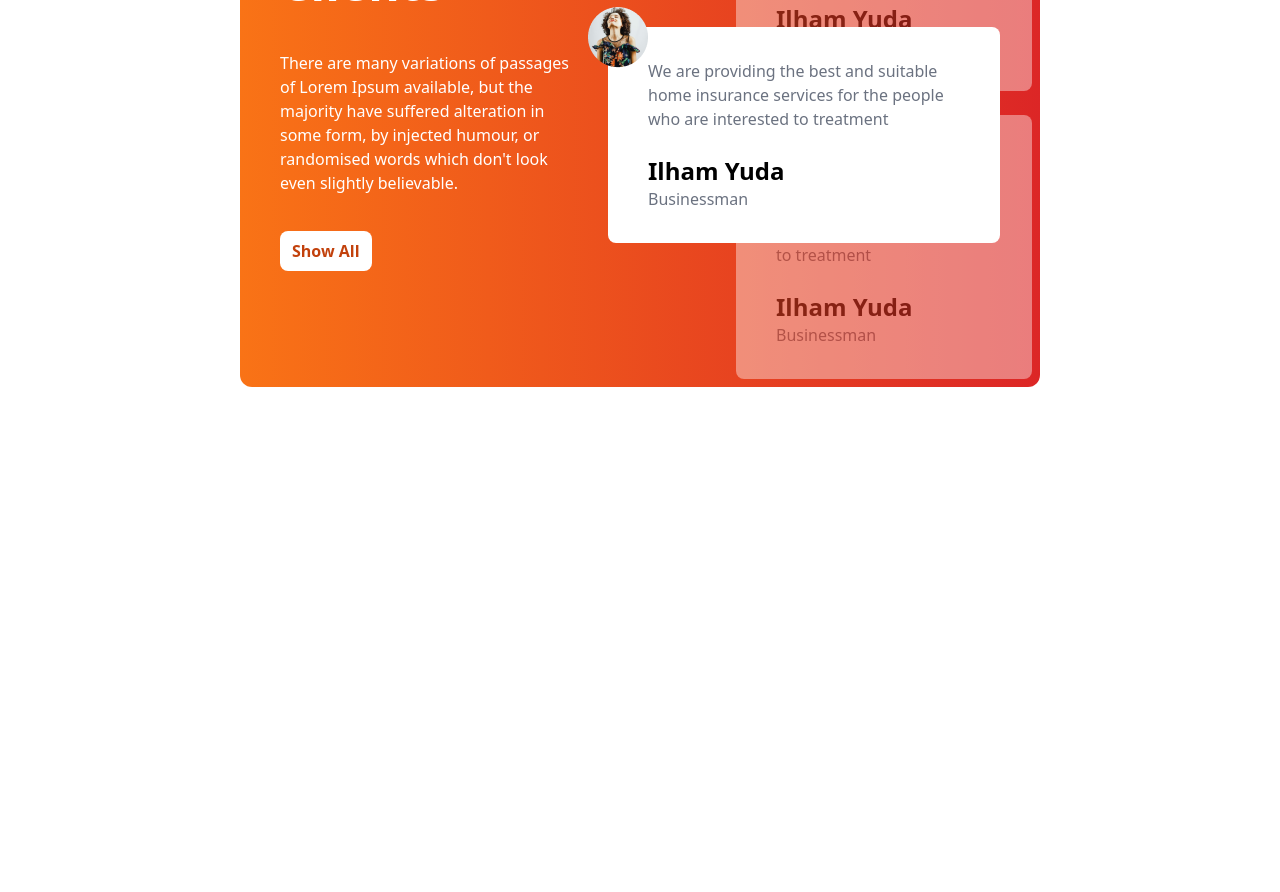
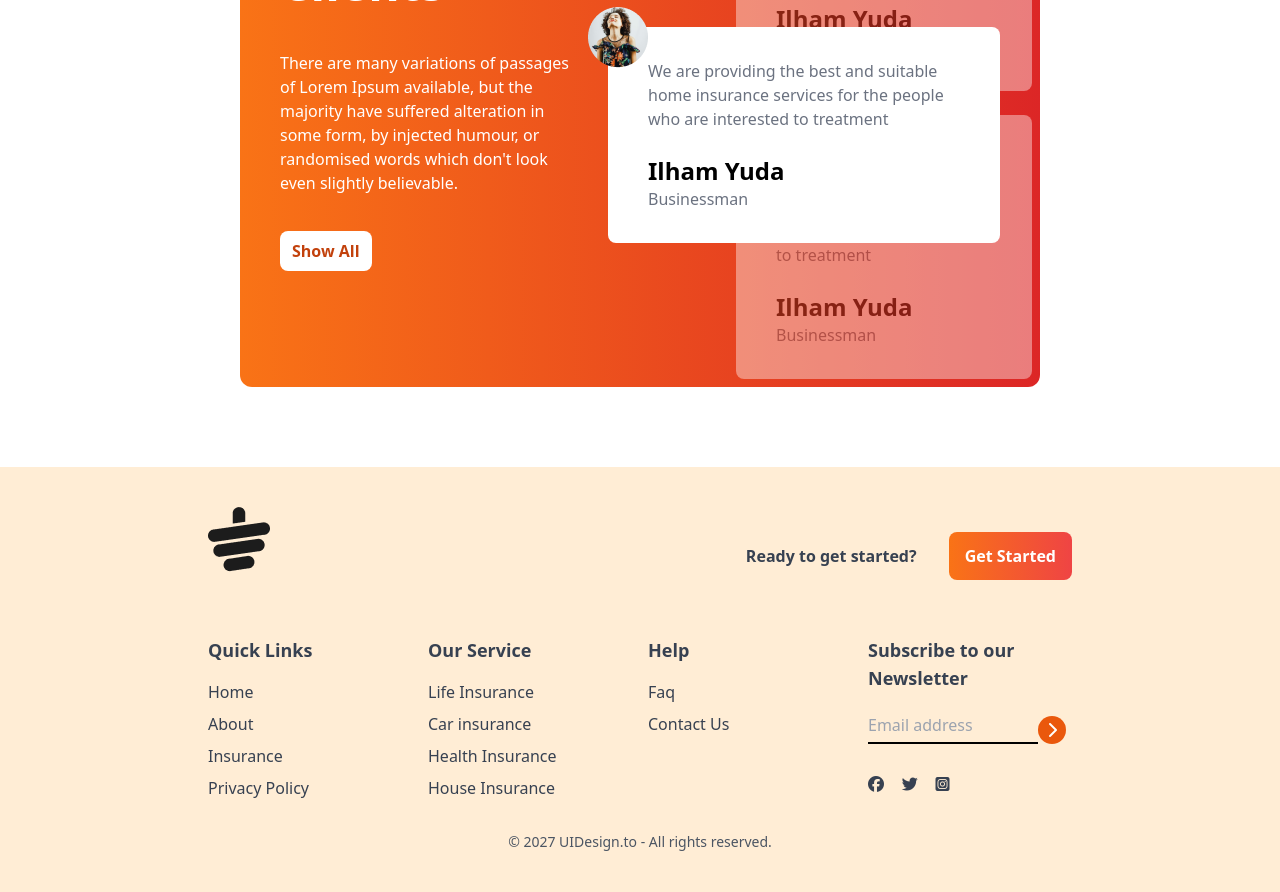
Before and after one commit to mahfuz-kallyan/tea-house-ul, a plain HTML site: page index.html in a window 1280 px wide. Shown: the part 2106-2998 px from the top of the page. Before the commit the page ends 2493 px from the top, so only its background shows below. Drawn offline with nearby package versions, Linux system fonts and the light colour scheme.

Commit message:
footer section complit

```diff
--- a/index.html
+++ b/index.html
@@ -143,7 +143,7 @@
                   <img src="images/client.png" alt="">
                 </div>
                </div>
-              <div class="absolute bottom-36 -left-8">
+              <div class="absolute bottom-36 md:-left-8">
                 <div class="relative  h-auto bg-white text-black rounded-lg w-full py-8 px-10">
                     <p class="text-gray-500">We are providing the best and suitable home insurance services for the people who are interested to treatment</p>
                     <br>
@@ -157,8 +157,60 @@
             </div>
         </div>
       <section >
-
       </section>
     </main>
+    <footer class="bg-orange-100  mt-20 text-gray-700 py-10 px-4 md:px-16">
+        <div class="w-9/12 mx-auto">
+            <div class="mb-8 flex justify-between">
+                <img class="mb-8" src="images/cup.png" alt="">
+                <div class="flex items-center gap-8">
+                    <h5 class="font-bold">Ready to get started?</h5>
+                    <button class="bg-gradient-to-r from-orange-500 to-red-500 w-50 h-12 px-4 py-3 rounded-lg text-white font-bold">Get Started</button>
+                </div>
+            </div>
+            <div class="grid grid-cols-1 md:grid-cols-2 lg:grid-cols-4 gap-4">
+                <div>
+                    <h3 class="font-semibold text-lg mb-4">Quick Links</h3>
+                    <ul class="space-y-2">
+                       <li><a class="hover:text-orange-600" href="">Home</a></li>
+                       <li><a class="hover:text-orange-600" href="">About</a></li>
+                       <li><a class="hover:text-orange-600" href="">Insurance</a></li>
+                       <li><a class="hover:text-orange-600" href="">Privacy Policy</a></li>
+                    </ul>
+                </div>
+                <div>
+                    <h3 class="font-semibold text-lg mb-4">Our Service</h3>
+                    <ul class="space-y-2">
+                       <li><a class="hover:text-orange-600" href="">Life Insurance</a></li>
+                       <li><a class="hover:text-orange-600" href="">Car insurance</a></li>
+                       <li><a class="hover:text-orange-600" href="">Health Insurance</a></li>
+                       <li><a class="hover:text-orange-600" href="">House Insurance</a></li>
+                    </ul>
+                </div>
+                <div>
+                    <h3 class="font-semibold text-lg mb-4">Help</h3>
+                    <ul class="space-y-2">
+                       <li><a class="hover:text-orange-600" href="">Faq</a></li>
+                       <li><a class="hover:text-orange-600" href="">Contact Us</a></li>
+                    </ul>
+                </div>
+                <div>
+                    <h3 class="font-semibold text-lg mb-4">Subscribe to our Newsletter</h3>
+                    <div class="flex space-y-2">
+                      <input placeholder="Email address" type="text" class="bg-transparent border-b-2 border-black w-4/6 md:w-5/6">
+                      <i class="fa-solid fa-chevron-right w-7 h-7 bg-orange-600 rounded-full text-white flex justify-center items-center"></i>
+                    </div>
+                    <div class="flex justify-between w-2/5 mt-8 mb-2">
+                        <i class="fa-brands fa-facebook"></i>
+                        <i class="fa-brands fa-twitter"></i>
+                        <i class="fa-brands fa-square-instagram"></i>
+                      </div>
+                </div>
+            </div>
+           <div class="text-center pt-4 mt-4">
+             <p class="text-sm text-gray-600">© 2027 UIDesign.to - All rights reserved.</p>
+           </div>
+        </div>
+    </footer>
 </body>
 </html>
```
